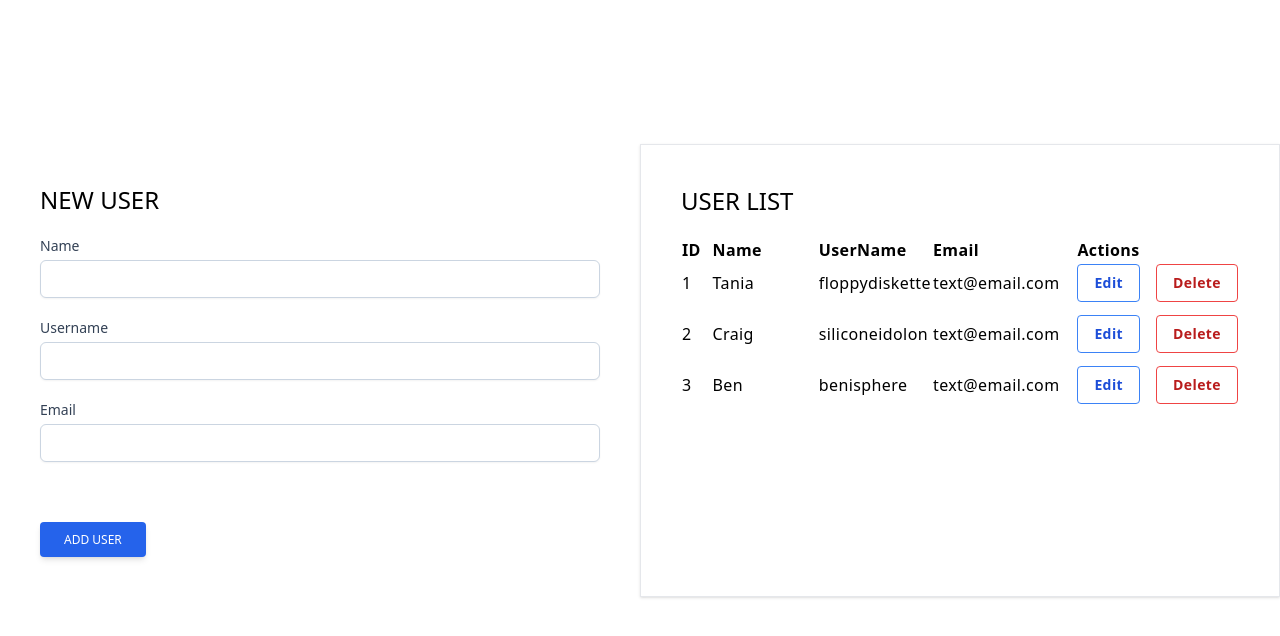
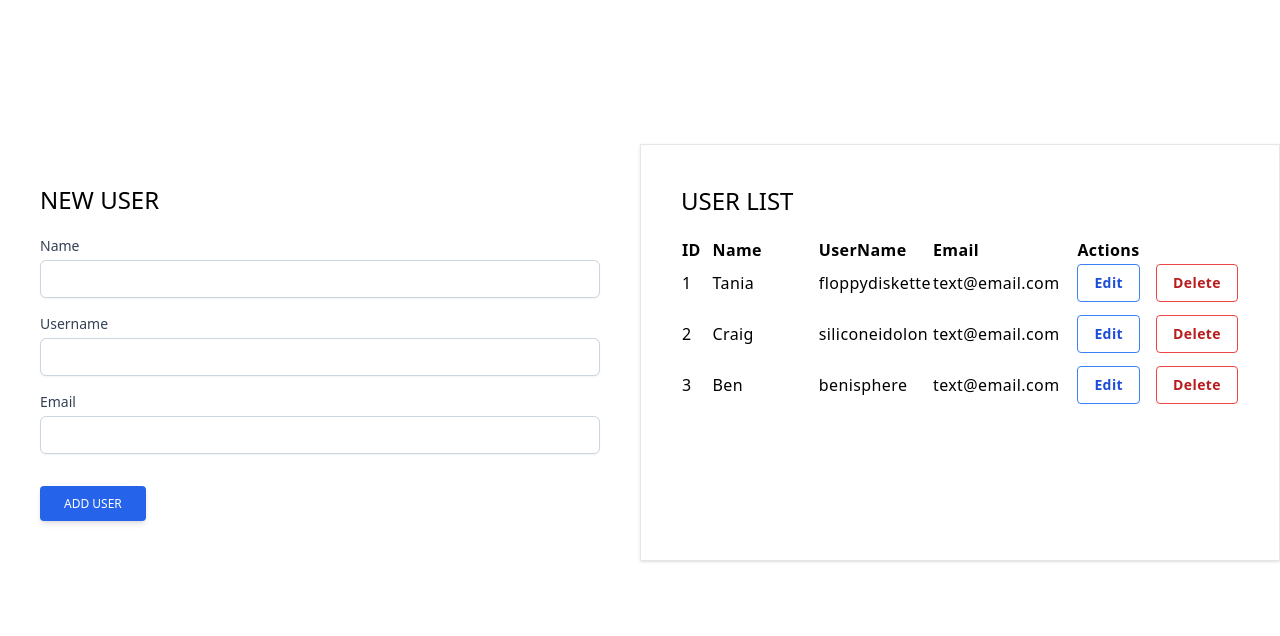
Before and after one commit to JilMuriel/CRUD-Exam, a React (Create React App) app: page / in a window 1280 px wide. Shown: the top 636 px of the page. Built offline with nearby package versions, Linux system fonts and the light colour scheme.

Commit message:
chore: component updates

```diff
--- a/src/Components/Forms.jsx
+++ b/src/Components/Forms.jsx
@@ -57,7 +57,7 @@ const EditUserForm = (props) => {
         onChange={handleInputChange}
         required
       />
-      <button className="inline-block mt-10 mr-4 px-6 py-2.5 bg-blue-600 text-white font-medium text-xs leading-tight uppercase rounded shadow-md hover:bg-blue-700 hover:shadow-lg focus:bg-blue-700 focus:shadow-lg focus:outline-none focus:ring-0 active:bg-blue-800 active:shadow-lg transition duration-150 ease-in-out">
+      <button className="inline-block mt-4 mr-4 px-6 py-2.5 bg-blue-600 text-white font-medium text-xs leading-tight uppercase rounded shadow-md hover:bg-blue-700 hover:shadow-lg focus:bg-blue-700 focus:shadow-lg focus:outline-none focus:ring-0 active:bg-blue-800 active:shadow-lg transition duration-150 ease-in-out">
         {props.editing ? "Update user" : "Add user"}
       </button>
       {props.editing && (
--- a/src/Components/InputField.jsx
+++ b/src/Components/InputField.jsx
@@ -1,7 +1,7 @@
 import React from "react";
 
 const InputField = ({ label, type, name, value, onChange }) => (
-  <label className="block mb-5">
+  <label className="block mb-4">
     <span className="block text-sm font-medium text-slate-700">{label}</span>
     <input
       type={type}
```
Also changed, not shown: src/Components/UserList.jsx (+7 -5 lines).
